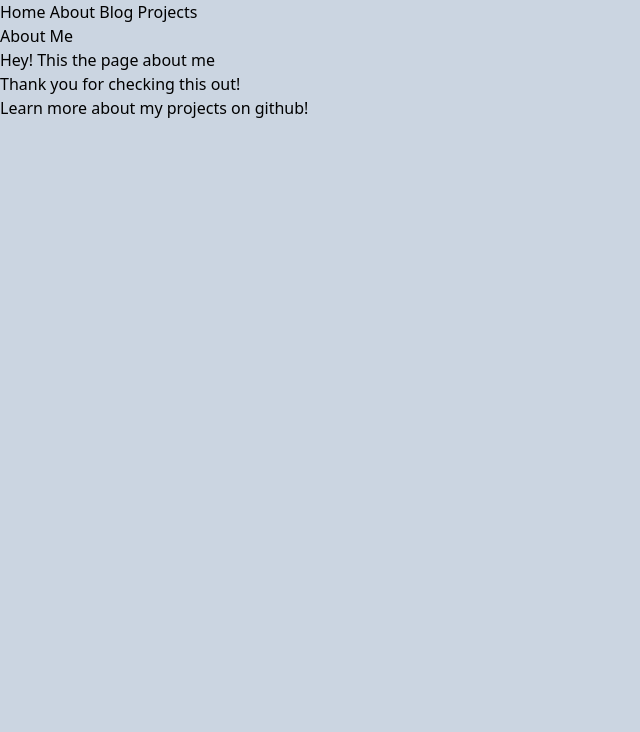
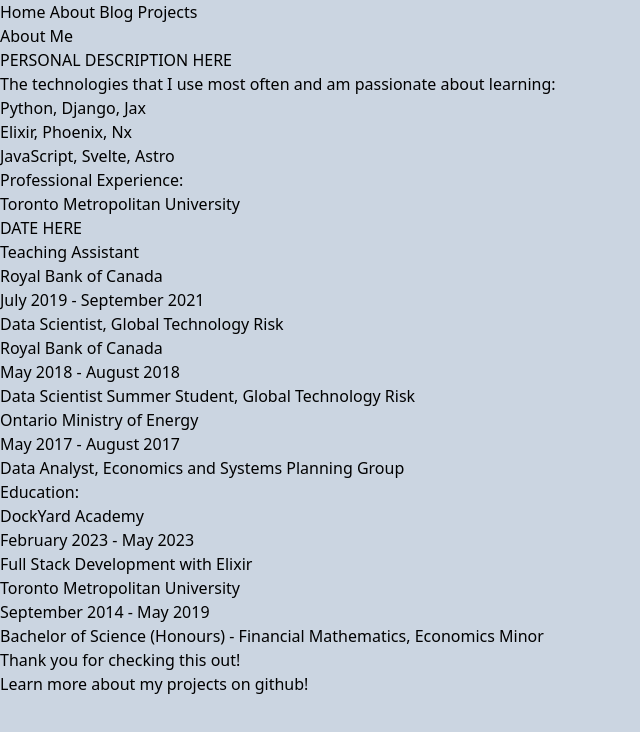
Before and after one commit to mvkvc/site, an Astro site: page /about in a window 1280 px wide. Shown: the whole page, without its empty margins (0-640 px from the left). Built offline with nearby package versions, Linux system fonts and the light colour scheme; Astro itself is replaced by a stand-in of ours.

Commit message:
Move content over

```diff
--- a/src/pages/about.astro
+++ b/src/pages/about.astro
@@ -6,5 +6,61 @@
 
 <BaseLayout title={pageTitle}>
   <h1>{pageTitle}</h1>
-  <p>Hey! This the page about me</p>
+  <p>PERSONAL DESCRIPTION HERE</p>
+  <p>The technologies that I use most often and am passionate about learning:</p>
+  <ul>
+    <li>Python, Django, Jax</li>
+    <li>Elixir, Phoenix, Nx</li>
+    <li>JavaScript, Svelte, Astro</li>
+  </ul>
+
+  <p>Professional Experience:</p>
+  <ul>
+    <li>
+      <div>
+        <text>Toronto Metropolitan University</text> <br>
+        <text>DATE HERE</text> <br>
+        <text>Teaching Assistant</text>
+      </div>
+    </li>
+    <li>
+      <div>
+        <text>Royal Bank of Canada</text> <br>
+        <text>July 2019 - September 2021</text> <br>
+        <text>Data Scientist, Global Technology Risk</text>
+      </div>
+    </li>
+    <li>
+      <div>
+        <text>Royal Bank of Canada</text> <br>
+        <text>May 2018 - August 2018</text> <br>
+        <text>Data Scientist Summer Student, Global Technology Risk</text>
+      </div>
+    </li>
+    <li>
+      <div>
+        <text>Ontario Ministry of Energy</text> <br>
+        <text>May 2017 - August 2017</text> <br>
+        <text>Data Analyst, Economics and Systems Planning Group</text>
+      </div>
+    </li>
+  </ul>
+
+  <p>Education:</p>
+  <ul>
+    <li>
+      <div>
+        <text>DockYard Academy</text> <br>
+        <text>February 2023 - May 2023 </text> <br>
+        <text>Full Stack Development with Elixir</text>
+      </div>
+    </li>
+    <li>
+      <div>
+        <text>Toronto Metropolitan University</text> <br>
+        <text>September 2014 - May 2019</text> <br>
+        <text>Bachelor of Science (Honours) - Financial Mathematics, Economics Minor</text>
+      </div>
+    </li>
+  </ul>
 </BaseLayout>
--- a/src/pages/blog.astro
+++ b/src/pages/blog.astro
@@ -9,6 +9,5 @@
   <h1>{pageTitle}</h1>
   <p>My amazing thoughts</p>
   <p><a href="/blog/tags/">Tags</a></p>
-
   <BlogPostList />
 </BaseLayout>
--- /dev/null
+++ b/src/pages/blog/_templates/page.mdx
@@ -0,0 +1,9 @@
+---
+layout: ../../layouts/MarkdownPostLayout.astro
+title: "Template"
+pubDate: 2000-01-01
+description: "This is a template for future posts."
+tags: []
+---
+
+Your next great posts here.
--- a/src/pages/blog/tags.astro
+++ b/src/pages/blog/tags.astro
@@ -1,5 +1,6 @@
 ---
 import BaseLayout from "../../layouts/BaseLayout.astro";
+
 const allPosts = await Astro.glob("./*.mdx");
 const tags = [...new Set(allPosts.map((post) => post.frontmatter.tags).flat())];
 const pageTitle = "Tag Index";
--- a/src/pages/index.astro
+++ b/src/pages/index.astro
@@ -8,7 +8,7 @@
 
 <BaseLayout title={pageTitle}>
   <h1>{pageTitle}</h1>
-  <p>Welcome to my site!</p>
+  <p>Welcome! My name is Marko Vukovic and I am a software developer from Toronto, Canada.</p>
   <p>Here is a list of my most recent blog posts.</p>
   <BlogPostList recent={recentPosts} />
 </BaseLayout>
--- a/src/pages/projects.astro
+++ b/src/pages/projects.astro
@@ -1,6 +1,7 @@
 ---
 import BaseLayout from "../layouts/BaseLayout.astro";
 import ProjectList from "../components/astro/ProjectList.astro";
+
 const pageTitle = "Projects";
 ---
 
```
